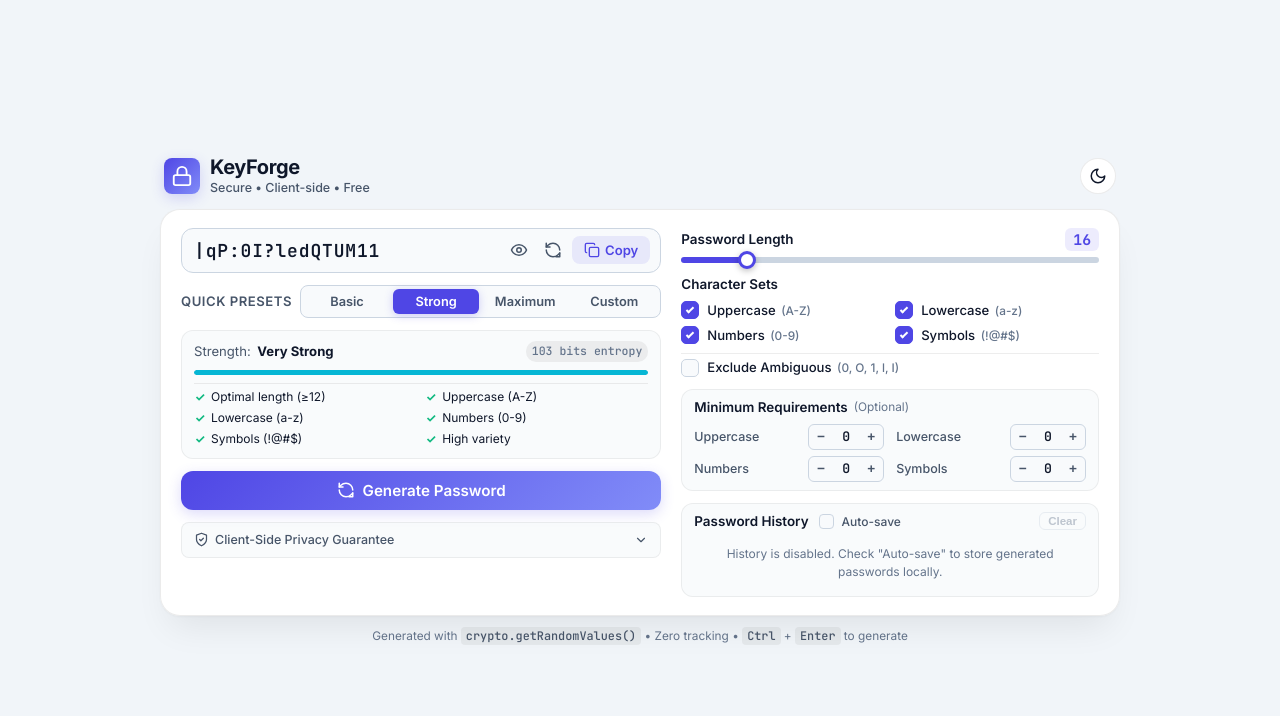
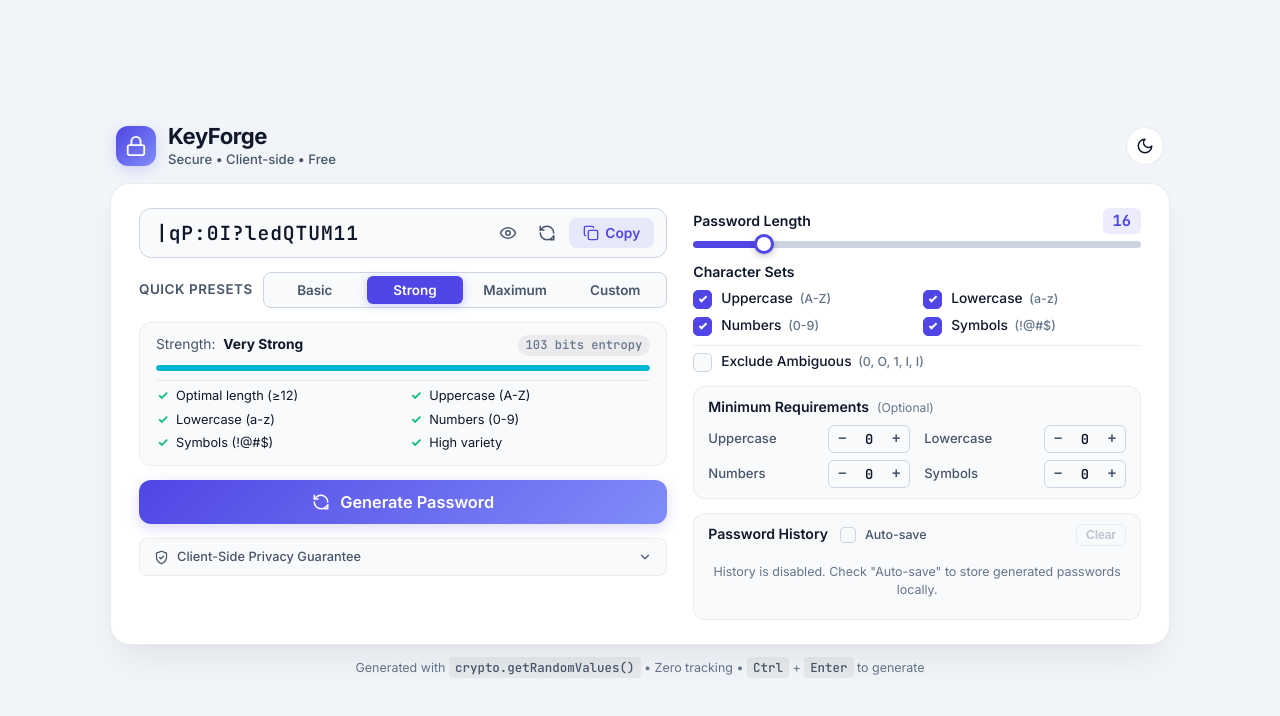
Before and after one commit to BilalRiaz10/KeyForge, a plain HTML site: page index.html in a window 1280 px wide. Drawn offline with Linux system fonts and the light colour scheme.

Commit message:
Scale up dashboard card size, padding and typography while maintaining 1-screen fit

```diff
--- a/style.css
+++ b/style.css
@@ -1,7 +1,7 @@
 
 /* ==========================================================================
    KeyForge - Modern, Secure Password Generator Stylesheet
-   Single-Screen Responsive Dashboard Design
+   Single-Screen Responsive Dashboard Design (Scaled & Polished)
    ========================================================================== */
 
 :root {
@@ -38,8 +38,8 @@
   --warning-border: rgba(239, 68, 68, 0.25);
   --warning-text: #fca5a5;
 
-  --shadow-card: 0 20px 40px -15px rgba(0, 0, 0, 0.6), 0 0 1px 1px rgba(255, 255, 255, 0.06);
-  --shadow-btn: 0 4px 14px rgba(99, 102, 241, 0.3);
+  --shadow-card: 0 24px 48px -12px rgba(0, 0, 0, 0.65), 0 0 1px 1px rgba(255, 255, 255, 0.06);
+  --shadow-btn: 0 4px 14px rgba(99, 102, 241, 0.35);
 
   --radius-xs: 6px;
   --radius-sm: 8px;
@@ -57,7 +57,7 @@
   --bg-color: #f1f5f9;
   --card-bg: rgba(255, 255, 255, 0.95);
   --card-border: rgba(0, 0, 0, 0.08);
-  --panel-bg: rgba(248, 250, 252, 0.8);
+  --panel-bg: rgba(248, 250, 252, 0.85);
   --panel-border: rgba(0, 0, 0, 0.06);
 
   --text-main: #0f172a;
@@ -102,7 +102,7 @@ body {
   display: flex;
   justify-content: center;
   align-items: center;
-  padding: 12px 16px;
+  padding: 16px 20px;
   line-height: 1.45;
   transition: background-color 0.3s ease, color 0.3s ease;
   overflow-x: hidden;
@@ -113,10 +113,10 @@ body {
    -------------------------------------------------------------------------- */
 .app-container {
   width: 100%;
-  max-width: 960px;
+  max-width: 1060px;
   display: flex;
   flex-direction: column;
-  gap: 12px;
+  gap: 14px;
   margin: auto;
 }
 
@@ -125,19 +125,19 @@ body {
   display: flex;
   align-items: center;
   justify-content: space-between;
-  padding: 0 4px;
+  padding: 0 6px;
 }
 
 .brand {
   display: flex;
   align-items: center;
-  gap: 10px;
+  gap: 12px;
 }
 
 .brand-icon {
-  width: 36px;
-  height: 36px;
-  border-radius: var(--radius-sm);
+  width: 40px;
+  height: 40px;
+  border-radius: var(--radius-md);
   background: linear-gradient(135deg, var(--primary), #818cf8);
   color: #ffffff;
   display: flex;
@@ -148,7 +148,7 @@ body {
 }
 
 .brand-text h1 {
-  font-size: 1.25rem;
+  font-size: 1.38rem;
   font-weight: 700;
   letter-spacing: -0.02em;
   color: var(--text-main);
@@ -156,7 +156,7 @@ body {
 }
 
 .brand-text .subtitle {
-  font-size: 0.78rem;
+  font-size: 0.82rem;
   color: var(--text-muted);
   font-weight: 500;
 }
@@ -166,8 +166,8 @@ body {
   background: var(--card-bg);
   border: 1px solid var(--card-border);
   color: var(--text-main);
-  width: 36px;
-  height: 36px;
+  width: 38px;
+  height: 38px;
   border-radius: 50%;
   display: flex;
   align-items: center;
@@ -197,18 +197,18 @@ body {
   -webkit-backdrop-filter: blur(16px);
   border: 1px solid var(--card-border);
   border-radius: var(--radius-xl);
-  padding: 18px 20px;
+  padding: 24px 28px;
   box-shadow: var(--shadow-card);
   display: grid;
-  grid-template-columns: 1.15fr 1fr;
-  gap: 20px;
+  grid-template-columns: 1.18fr 1fr;
+  gap: 26px;
   align-items: start;
 }
 
 .panel-left, .panel-right {
   display: flex;
   flex-direction: column;
-  gap: 12px;
+  gap: 14px;
 }
 
 /* --------------------------------------------------------------------------
@@ -224,8 +224,8 @@ body {
   background: var(--input-bg);
   border: 1px solid var(--input-border);
   border-radius: var(--radius-md);
-  padding: 6px 10px;
-  gap: 6px;
+  padding: 7px 12px;
+  gap: 8px;
   transition: var(--transition);
 }
 
@@ -240,10 +240,10 @@ body {
   border: none;
   outline: none;
   font-family: var(--font-mono);
-  font-size: 1.12rem;
+  font-size: 1.22rem;
   font-weight: 600;
   color: var(--text-main);
-  padding: 4px 2px;
+  padding: 4px 4px;
   letter-spacing: 0.05em;
   width: 100%;
   text-overflow: ellipsis;
@@ -254,21 +254,21 @@ body {
   color: var(--text-subtle);
   font-family: var(--font-family);
   font-weight: 400;
-  font-size: 0.95rem;
+  font-size: 1rem;
   letter-spacing: normal;
 }
 
 .action-buttons {
   display: flex;
   align-items: center;
-  gap: 4px;
+  gap: 5px;
 }
 
 .action-btn {
   background: transparent;
   border: none;
   color: var(--text-muted);
-  padding: 6px;
+  padding: 7px 8px;
   border-radius: var(--radius-xs);
   cursor: pointer;
   display: flex;
@@ -276,7 +276,7 @@ body {
   justify-content: center;
   transition: var(--transition);
   font-family: var(--font-family);
-  font-size: 0.82rem;
+  font-size: 0.86rem;
   font-weight: 600;
 }
 
@@ -292,8 +292,8 @@ body {
 .copy-btn {
   background: var(--primary-light);
   color: var(--primary);
-  padding: 6px 12px;
-  gap: 5px;
+  padding: 7px 14px;
+  gap: 6px;
   border-radius: var(--radius-sm);
 }
 
@@ -331,19 +331,19 @@ body {
 /* Toast Message */
 .toast-message {
   position: absolute;
-  top: -30px;
+  top: -34px;
   right: 0;
   background: var(--primary);
   color: #ffffff;
-  font-size: 0.75rem;
+  font-size: 0.78rem;
   font-weight: 600;
-  padding: 3px 10px;
-  border-radius: 12px;
+  padding: 4px 12px;
+  border-radius: 14px;
   opacity: 0;
   transform: translateY(4px);
   pointer-events: none;
   transition: var(--transition);
-  box-shadow: 0 4px 10px rgba(0, 0, 0, 0.2);
+  box-shadow: 0 4px 12px rgba(0, 0, 0, 0.25);
   z-index: 10;
 }
 
@@ -359,11 +359,11 @@ body {
   display: flex;
   align-items: center;
   justify-content: space-between;
-  gap: 8px;
+  gap: 10px;
 }
 
 .section-label {
-  font-size: 0.82rem;
+  font-size: 0.84rem;
   font-weight: 600;
   color: var(--text-muted);
   text-transform: uppercase;
@@ -378,7 +378,7 @@ body {
   border: 1px solid var(--input-border);
   border-radius: var(--radius-sm);
   padding: 3px;
-  gap: 3px;
+  gap: 4px;
   flex: 1;
   justify-content: space-between;
 }
@@ -388,9 +388,9 @@ body {
   border: none;
   color: var(--text-muted);
   font-family: var(--font-family);
-  font-size: 0.8rem;
+  font-size: 0.84rem;
   font-weight: 600;
-  padding: 5px 10px;
+  padding: 6px 12px;
   border-radius: var(--radius-xs);
   cursor: pointer;
   transition: var(--transition);
@@ -400,7 +400,7 @@ body {
 
 .preset-btn:hover {
   color: var(--text-main);
-  background: rgba(255, 255, 255, 0.05);
+  background: rgba(255, 255, 255, 0.06);
 }
 
 [data-theme="light"] .preset-btn:hover {
@@ -410,7 +410,7 @@ body {
 .preset-btn.active {
   background: var(--primary);
   color: #ffffff;
-  box-shadow: 0 2px 8px var(--primary-glow);
+  box-shadow: 0 2px 10px var(--primary-glow);
 }
 
 /* --------------------------------------------------------------------------
@@ -419,10 +419,10 @@ body {
 .strength-section {
   display: flex;
   flex-direction: column;
-  gap: 8px;
+  gap: 9px;
   background: var(--panel-bg);
   border: 1px solid var(--panel-border);
-  padding: 10px 12px;
+  padding: 12px 16px;
   border-radius: var(--radius-md);
 }
 
@@ -430,7 +430,7 @@ body {
   display: flex;
   justify-content: space-between;
   align-items: center;
-  font-size: 0.82rem;
+  font-size: 0.86rem;
 }
 
 .strength-title {
@@ -439,15 +439,15 @@ body {
 
 .strength-title strong {
   color: var(--text-main);
-  margin-left: 3px;
+  margin-left: 4px;
 }
 
 .entropy-badge {
-  font-size: 0.72rem;
+  font-size: 0.76rem;
   font-family: var(--font-mono);
   color: var(--text-subtle);
   background: rgba(255, 255, 255, 0.06);
-  padding: 2px 6px;
+  padding: 2px 8px;
   border-radius: 10px;
 }
 
@@ -456,10 +456,10 @@ body {
 }
 
 .strength-meter-container {
-  height: 5px;
+  height: 6px;
   width: 100%;
   background: rgba(255, 255, 255, 0.08);
-  border-radius: 3px;
+  border-radius: 4px;
   overflow: hidden;
 }
 
@@ -470,7 +470,7 @@ body {
 .strength-bar {
   height: 100%;
   width: 0%;
-  border-radius: 3px;
+  border-radius: 4px;
   transition: width 0.35s ease, background-color 0.35s ease;
 }
 
@@ -478,16 +478,16 @@ body {
 .analysis-checklist {
   display: grid;
   grid-template-columns: 1fr 1fr;
-  gap: 4px 8px;
-  padding-top: 4px;
+  gap: 5px 12px;
+  padding-top: 6px;
   border-top: 1px solid var(--divider);
 }
 
 .checklist-item {
   display: flex;
   align-items: center;
-  gap: 5px;
-  font-size: 0.75rem;
+  gap: 6px;
+  font-size: 0.8rem;
   color: var(--text-subtle);
   transition: var(--transition);
 }
@@ -497,10 +497,10 @@ body {
 }
 
 .checklist-item .check-icon {
-  font-size: 0.75rem;
+  font-size: 0.8rem;
   font-weight: 700;
   color: var(--text-subtle);
-  width: 12px;
+  width: 14px;
   display: inline-block;
   text-align: center;
 }
@@ -519,9 +519,9 @@ body {
   background: var(--warning-bg);
   border: 1px solid var(--warning-border);
   color: var(--warning-text);
-  padding: 8px 12px;
+  padding: 9px 14px;
   border-radius: var(--radius-sm);
-  font-size: 0.8rem;
+  font-size: 0.84rem;
   font-weight: 500;
 }
 
@@ -536,15 +536,15 @@ body {
   background: linear-gradient(135deg, var(--primary), #818cf8);
   color: #ffffff;
   border: none;
-  padding: 10px 16px;
+  padding: 12px 18px;
   border-radius: var(--radius-md);
   font-family: var(--font-family);
-  font-size: 0.95rem;
+  font-size: 1.02rem;
   font-weight: 600;
   display: flex;
   align-items: center;
   justify-content: center;
-  gap: 8px;
+  gap: 10px;
   cursor: pointer;
   box-shadow: var(--shadow-btn);
   transition: var(--transition);
@@ -553,7 +553,7 @@ body {
 
 .main-generate-btn:hover {
   transform: translateY(-1px);
-  box-shadow: 0 6px 18px rgba(99, 102, 241, 0.4);
+  box-shadow: 0 8px 22px rgba(99, 102, 241, 0.45);
 }
 
 .main-generate-btn:active {
@@ -579,14 +579,14 @@ body {
 }
 
 .privacy-details {
-  font-size: 0.78rem;
+  font-size: 0.8rem;
 }
 
 .privacy-summary {
   display: flex;
   align-items: center;
   justify-content: space-between;
-  padding: 8px 12px;
+  padding: 9px 14px;
   cursor: pointer;
   color: var(--text-muted);
   user-select: none;
@@ -606,7 +606,7 @@ body {
 .summary-left {
   display: flex;
   align-items: center;
-  gap: 6px;
+  gap: 8px;
 }
 
 .chevron-icon {
@@ -618,7 +618,7 @@ body {
 }
 
 .privacy-content {
-  padding: 6px 12px 10px 12px;
+  padding: 8px 14px 12px 14px;
   border-top: 1px solid var(--divider);
 }
 
@@ -626,14 +626,14 @@ body {
   list-style: none;
   display: flex;
   flex-direction: column;
-  gap: 4px;
+  gap: 5px;
   color: var(--text-muted);
 }
 
 .privacy-checklist li {
   display: flex;
   align-items: baseline;
-  gap: 6px;
+  gap: 8px;
 }
 
 .privacy-checklist li span {
@@ -646,13 +646,13 @@ body {
    -------------------------------------------------------------------------- */
 
 .control-label {
-  font-size: 0.84rem;
+  font-size: 0.88rem;
   font-weight: 600;
   color: var(--text-main);
 }
 
 .subtle-note {
-  font-size: 0.74rem;
+  font-size: 0.76rem;
   color: var(--text-subtle);
   font-weight: 400;
 }
@@ -661,7 +661,7 @@ body {
 .length-group {
   display: flex;
   flex-direction: column;
-  gap: 6px;
+  gap: 7px;
 }
 
 .control-label-row {
@@ -672,11 +672,11 @@ body {
 
 .length-badge {
   font-family: var(--font-mono);
-  font-size: 0.92rem;
+  font-size: 0.96rem;
   font-weight: 700;
   color: var(--primary);
   background: var(--primary-light);
-  padding: 1px 8px;
+  padding: 2px 10px;
   border-radius: var(--radius-xs);
 }
 
@@ -690,8 +690,8 @@ input[type="range"] {
   -webkit-appearance: none;
   appearance: none;
   width: 100%;
-  height: 6px;
-  border-radius: 3px;
+  height: 7px;
+  border-radius: 4px;
   background: var(--input-border);
   outline: none;
   cursor: pointer;
@@ -701,8 +701,8 @@ input[type="range"] {
 input[type="range"]::-webkit-slider-thumb {
   -webkit-appearance: none;
   appearance: none;
-  width: 18px;
-  height: 18px;
+  width: 20px;
+  height: 20px;
   border-radius: 50%;
   background: #ffffff;
   border: 3px solid var(--primary);
@@ -712,12 +712,12 @@ input[type="range"]::-webkit-slider-thumb {
 }
 
 input[type="range"]::-webkit-slider-thumb:hover {
-  transform: scale(1.18);
+  transform: scale(1.15);
 }
 
 input[type="range"]::-moz-range-thumb {
-  width: 18px;
-  height: 18px;
+  width: 20px;
+  height: 20px;
   border-radius: 50%;
   background: #ffffff;
   border: 3px solid var(--primary);
@@ -727,29 +727,29 @@ input[type="range"]::-moz-range-thumb {
 }
 
 input[type="range"]::-moz-range-thumb:hover {
-  transform: scale(1.18);
+  transform: scale(1.15);
 }
 
 /* Character Sets Options Grid (2x2) */
 .char-sets-group {
   display: flex;
   flex-direction: column;
-  gap: 6px;
+  gap: 7px;
 }
 
 .options-grid {
   display: grid;
   grid-template-columns: 1fr 1fr;
-  gap: 6px 10px;
+  gap: 7px 12px;
 }
 
 .checkbox-option {
   display: flex;
   align-items: center;
-  gap: 8px;
+  gap: 9px;
   cursor: pointer;
   user-select: none;
-  font-size: 0.82rem;
+  font-size: 0.86rem;
   color: var(--text-main);
 }
 
@@ -762,8 +762,8 @@ input[type="range"]::-moz-range-thumb:hover {
 }
 
 .custom-checkbox {
-  width: 18px;
-  height: 18px;
+  width: 19px;
+  height: 19px;
   border-radius: 5px;
   background: var(--input-bg);
   border: 1.5px solid var(--input-border);
@@ -775,8 +775,8 @@ input[type="range"]::-moz-range-thumb:hover {
 }
 
 .custom-checkbox.mini {
-  width: 15px;
-  height: 15px;
+  width: 16px;
+  height: 16px;
   border-radius: 4px;
 }
 
@@ -809,13 +809,13 @@ input[type="range"]::-moz-range-thumb:hover {
 
 .char-preview {
   color: var(--text-subtle);
-  font-size: 0.74rem;
-  margin-left: 2px;
+  font-size: 0.78rem;
+  margin-left: 3px;
 }
 
 .ambiguous-option {
   margin-top: 2px;
-  padding-top: 4px;
+  padding-top: 6px;
   border-top: 1px solid var(--divider);
 }
 
@@ -825,23 +825,23 @@ input[type="range"]::-moz-range-thumb:hover {
 .requirements-section {
   display: flex;
   flex-direction: column;
-  gap: 6px;
+  gap: 7px;
   background: var(--panel-bg);
   border: 1px solid var(--panel-border);
-  padding: 8px 12px;
+  padding: 10px 14px;
   border-radius: var(--radius-md);
 }
 
 .requirements-header {
   display: flex;
   align-items: center;
-  gap: 6px;
+  gap: 8px;
 }
 
 .requirements-grid {
   display: grid;
   grid-template-columns: 1fr 1fr;
-  gap: 6px 12px;
+  gap: 7px 14px;
 }
 
 .requirement-item {
@@ -851,7 +851,7 @@ input[type="range"]::-moz-range-thumb:hover {
 }
 
 .req-label {
-  font-size: 0.78rem;
+  font-size: 0.82rem;
   font-weight: 500;
   color: var(--text-muted);
 }
@@ -867,8 +867,8 @@ input[type="range"]::-moz-range-thumb:hover {
 }
 
 .stepper-btn {
-  width: 22px;
-  height: 22px;
+  width: 24px;
+  height: 24px;
   background: transparent;
   border: none;
   color: var(--text-muted);
@@ -877,7 +877,7 @@ input[type="range"]::-moz-range-thumb:hover {
   display: flex;
   align-items: center;
   justify-content: center;
-  font-size: 0.85rem;
+  font-size: 0.9rem;
   font-weight: 700;
   line-height: 1;
   transition: var(--transition);
@@ -893,13 +893,13 @@ input[type="range"]::-moz-range-thumb:hover {
 }
 
 .req-input {
-  width: 24px;
+  width: 26px;
   text-align: center;
   background: transparent;
   border: none;
   color: var(--text-main);
   font-family: var(--font-mono);
-  font-size: 0.82rem;
+  font-size: 0.86rem;
   font-weight: 600;
   outline: none;
   -moz-appearance: textfield;
@@ -919,10 +919,10 @@ input[type="range"]::-moz-range-thumb:hover {
   background: var(--panel-bg);
   border: 1px solid var(--panel-border);
   border-radius: var(--radius-md);
-  padding: 8px 12px;
+  padding: 10px 14px;
   display: flex;
   flex-direction: column;
-  gap: 6px;
+  gap: 7px;
 }
 
 .history-header {
@@ -934,11 +934,11 @@ input[type="range"]::-moz-range-thumb:hover {
 .history-title-wrap {
   display: flex;
   align-items: center;
-  gap: 10px;
+  gap: 12px;
 }
 
 .opt-label {
-  font-size: 0.75rem;
+  font-size: 0.78rem;
   color: var(--text-muted);
   font-weight: 500;
 }
@@ -947,9 +947,9 @@ input[type="range"]::-moz-range-thumb:hover {
   background: transparent;
   border: 1px solid var(--input-border);
   color: var(--text-subtle);
-  font-size: 0.72rem;
+  font-size: 0.75rem;
   font-weight: 600;
-  padding: 2px 8px;
+  padding: 3px 9px;
   border-radius: var(--radius-xs);
   cursor: pointer;
   transition: var(--transition);
@@ -967,7 +967,7 @@ input[type="range"]::-moz-range-thumb:hover {
 }
 
 .history-container {
-  max-height: 96px;
+  max-height: 102px;
   overflow-y: auto;
   border-radius: var(--radius-xs);
 }
@@ -981,17 +981,17 @@ input[type="range"]::-moz-range-thumb:hover {
 }
 
 .history-empty-msg {
-  font-size: 0.75rem;
+  font-size: 0.78rem;
   color: var(--text-subtle);
   text-align: center;
-  padding: 8px 4px;
+  padding: 10px 4px;
 }
 
 .history-list {
   list-style: none;
   display: flex;
   flex-direction: column;
-  gap: 4px;
+  gap: 5px;
 }
 
 .history-item {
@@ -1001,8 +1001,8 @@ input[type="range"]::-moz-range-thumb:hover {
   background: var(--input-bg);
   border: 1px solid var(--input-border);
   border-radius: var(--radius-xs);
-  padding: 4px 8px;
-  font-size: 0.78rem;
+  padding: 5px 10px;
+  font-size: 0.82rem;
   transition: var(--transition);
 }
 
@@ -1013,7 +1013,7 @@ input[type="range"]::-moz-range-thumb:hover {
 .history-pwd {
   font-family: var(--font-mono);
   color: var(--text-main);
-  max-width: 180px;
+  max-width: 200px;
   overflow: hidden;
   text-overflow: ellipsis;
   white-space: nowrap;
@@ -1022,7 +1022,7 @@ input[type="range"]::-moz-range-thumb:hover {
 .history-actions {
   display: flex;
   align-items: center;
-  gap: 4px;
+  gap: 5px;
 }
 
 .history-action-btn {
@@ -1030,7 +1030,7 @@ input[type="range"]::-moz-range-thumb:hover {
   border: none;
   color: var(--text-muted);
   cursor: pointer;
-  padding: 3px;
+  padding: 4px;
   border-radius: 3px;
   display: flex;
   align-items: center;
@@ -1064,39 +1064,39 @@ input[type="range"]::-moz-range-thumb:hover {
   background: var(--bg-color);
   border: 1px solid var(--card-border);
   border-radius: var(--radius-lg);
-  padding: 20px;
-  max-width: 380px;
+  padding: 22px;
+  max-width: 400px;
   width: 100%;
   box-shadow: var(--shadow-card);
   display: flex;
   flex-direction: column;
-  gap: 12px;
+  gap: 14px;
 }
 
 .modal-title {
-  font-size: 1.05rem;
+  font-size: 1.1rem;
   font-weight: 700;
   color: var(--text-main);
 }
 
 .modal-body {
-  font-size: 0.85rem;
+  font-size: 0.88rem;
   color: var(--text-muted);
-  line-height: 1.4;
+  line-height: 1.45;
 }
 
 .modal-actions {
   display: flex;
   justify-content: flex-end;
-  gap: 8px;
+  gap: 10px;
   margin-top: 4px;
 }
 
 .btn-secondary, .btn-danger {
-  padding: 7px 14px;
+  padding: 8px 16px;
   border-radius: var(--radius-sm);
   font-family: var(--font-family);
-  font-size: 0.84rem;
+  font-size: 0.86rem;
   font-weight: 600;
   cursor: pointer;
   transition: var(--transition);
@@ -1133,7 +1133,7 @@ input[type="range"]::-moz-range-thumb:hover {
    -------------------------------------------------------------------------- */
 .app-footer {
   text-align: center;
-  font-size: 0.74rem;
+  font-size: 0.78rem;
   color: var(--text-subtle);
   padding: 0 4px;
 }
@@ -1141,7 +1141,7 @@ input[type="range"]::-moz-range-thumb:hover {
 .app-footer code, .app-footer kbd {
   font-family: var(--font-mono);
   background: rgba(255, 255, 255, 0.06);
-  padding: 1px 5px;
+  padding: 2px 6px;
   border-radius: 4px;
   color: var(--text-muted);
 }
@@ -1154,7 +1154,7 @@ input[type="range"]::-moz-range-thumb:hover {
 /* --------------------------------------------------------------------------
    Mobile & Tablet Responsiveness
    -------------------------------------------------------------------------- */
-@media (max-width: 820px) {
+@media (max-width: 860px) {
   body {
     padding: 16px 12px;
     height: auto;
@@ -1163,8 +1163,8 @@ input[type="range"]::-moz-range-thumb:hover {
 
   .generator-card {
     grid-template-columns: 1fr;
-    gap: 16px;
-    padding: 16px;
+    gap: 18px;
+    padding: 18px;
   }
 
   .app-container {
@@ -1174,7 +1174,7 @@ input[type="range"]::-moz-range-thumb:hover {
 
 @media (max-width: 480px) {
   .brand-text h1 {
-    font-size: 1.15rem;
+    font-size: 1.2rem;
   }
 
   .options-grid, .requirements-grid {
@@ -1182,7 +1182,7 @@ input[type="range"]::-moz-range-thumb:hover {
   }
 
   .password-output {
-    font-size: 1rem;
+    font-size: 1.05rem;
   }
 
   .preset-buttons {
@@ -1190,7 +1190,7 @@ input[type="range"]::-moz-range-thumb:hover {
   }
 
   .preset-btn {
-    padding: 5px 8px;
-    font-size: 0.75rem;
+    padding: 6px 10px;
+    font-size: 0.78rem;
   }
 }
```
